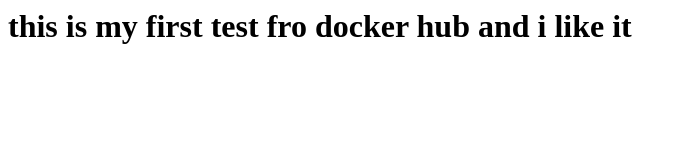
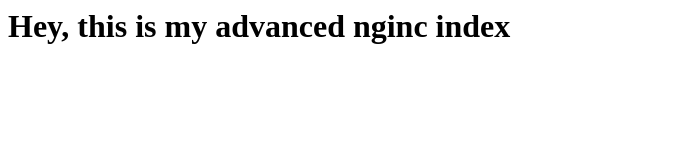
Before and after one commit to RaimundasR/nginx1, a plain HTML site: page nginx/index.html in a window 1280 px wide. Shown: the whole page, without its empty margins (0-687 px from the left). Drawn offline with Linux system fonts and the light colour scheme.

Commit message:
feat: change advanced htmk

```diff
--- a/nginx/index.html
+++ b/nginx/index.html
@@ -1 +1 @@
-<h1>this is my first test fro docker hub and i like it</h1>
+<h1>Hey, this is my advanced nginc index</h1>
```
